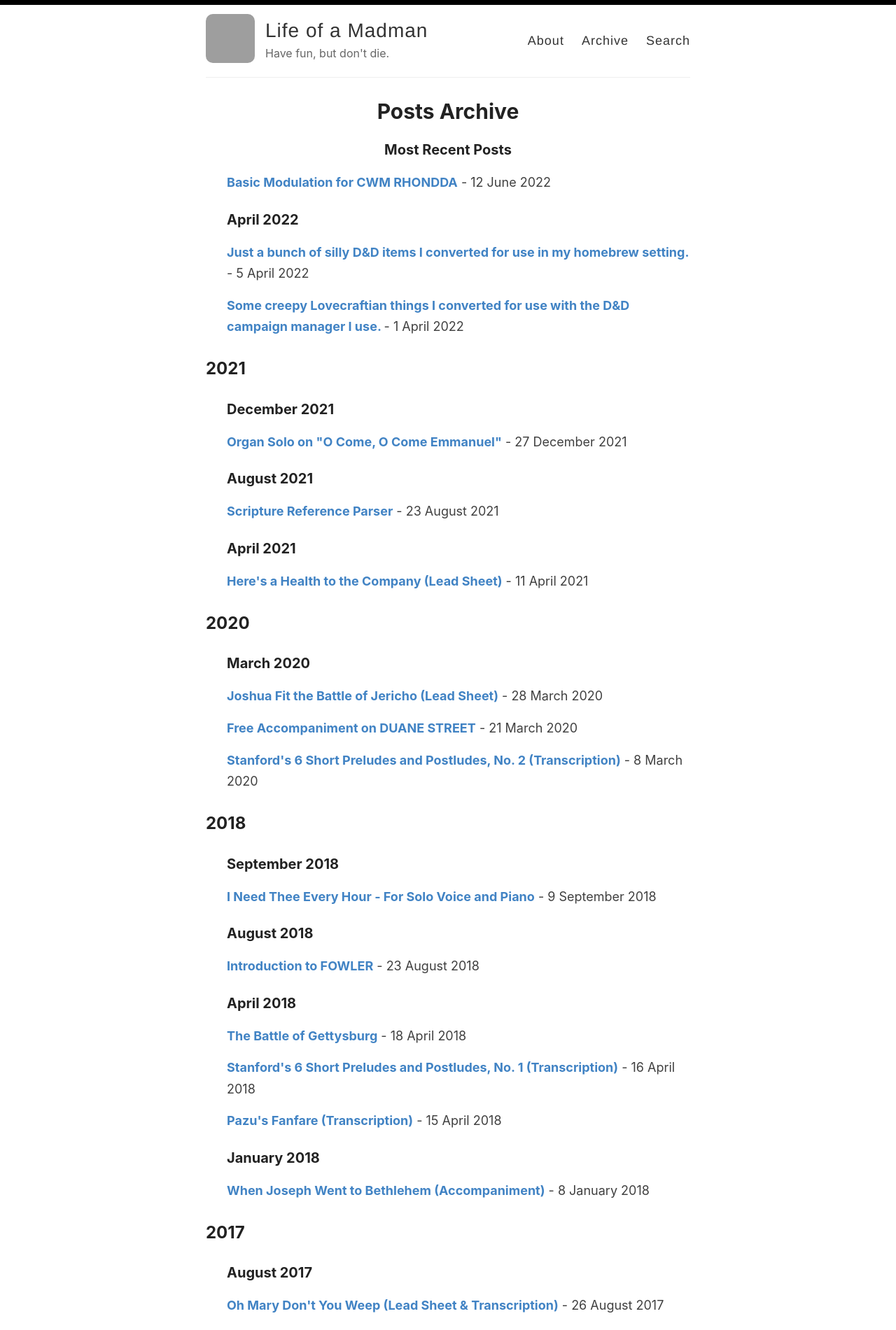
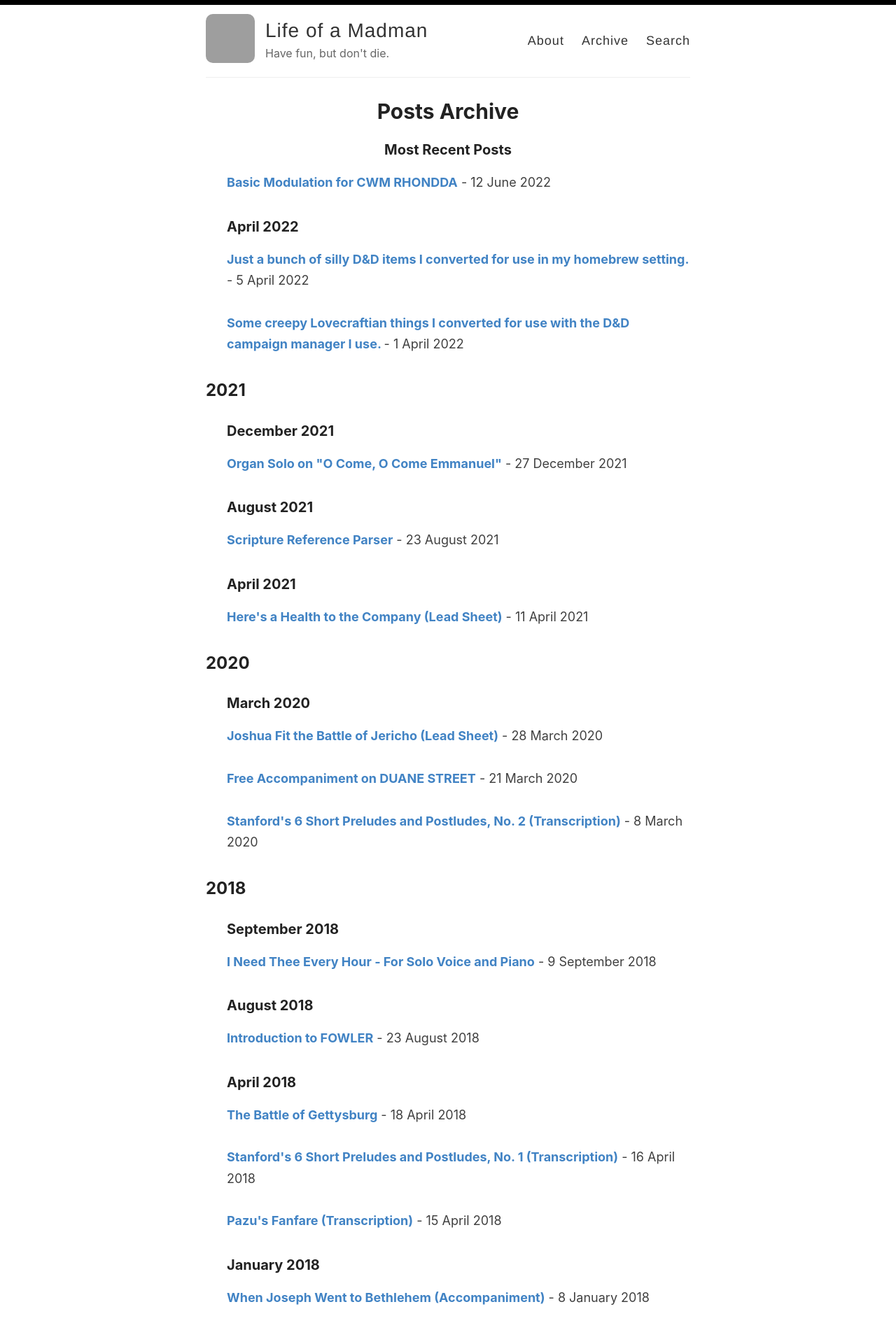
Before and after one commit to jpcranford/jpcranford.github.io, a Jekyll site: the page built from _pages/archive.md, in a window 1280 px wide. Shown: the top 1901 px of the page at 70% size. Built offline with Jekyll 4.4.1, drawn with Linux system fonts in a browser that asks for light colours; grey boxes are pictures that could not be loaded.

```diff
--- a/assets/style.scss
+++ b/assets/style.scss
@@ -222,6 +222,10 @@ p > img {
   text-align: center;
   display: block;
   margin: 0 auto;
+}
+
+ul.past p, ul.this p {
+  margin: 15px 0 30px;
 }
 
 // Fixes images in popup boxes from Google Translate
```
